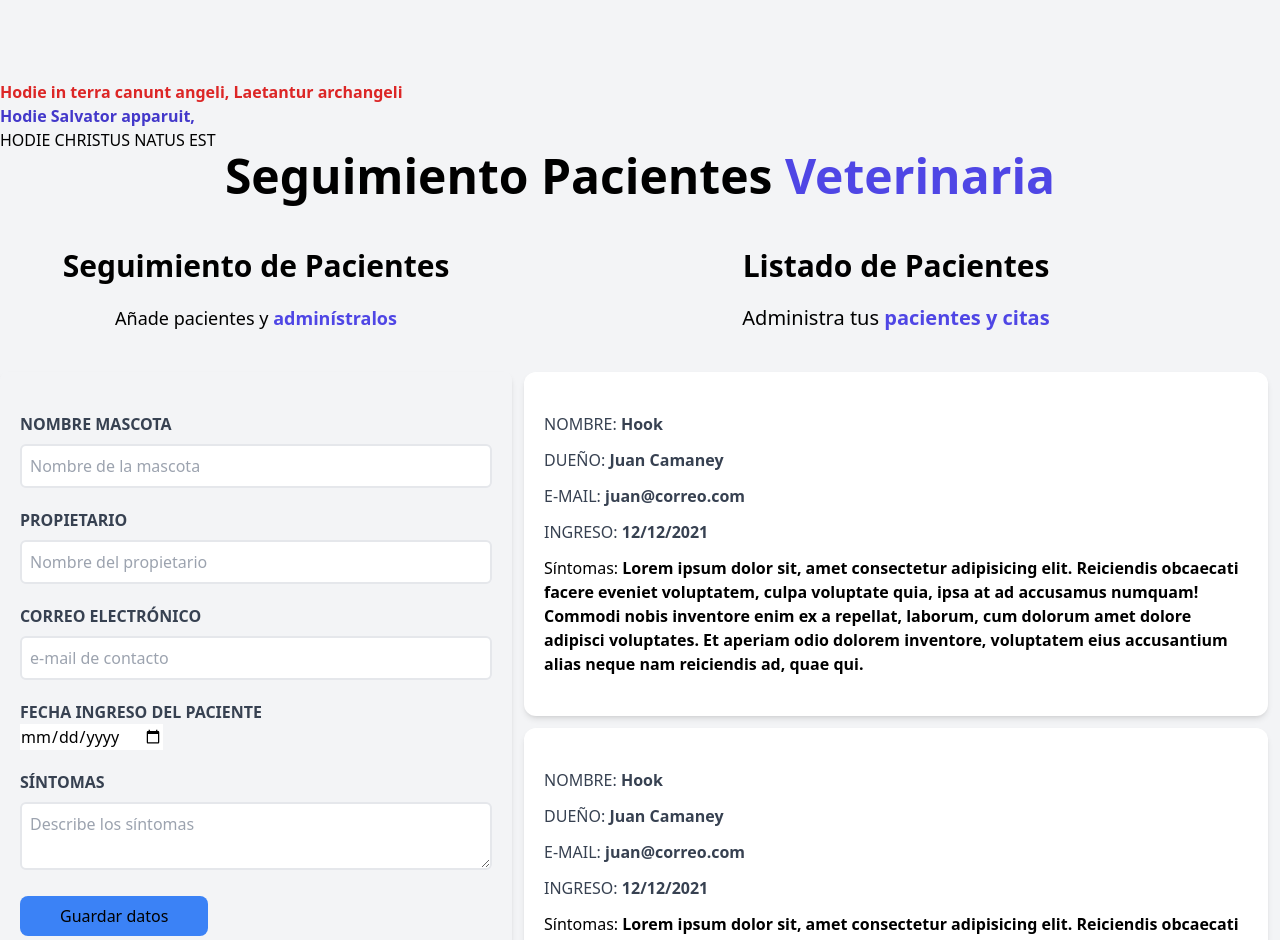
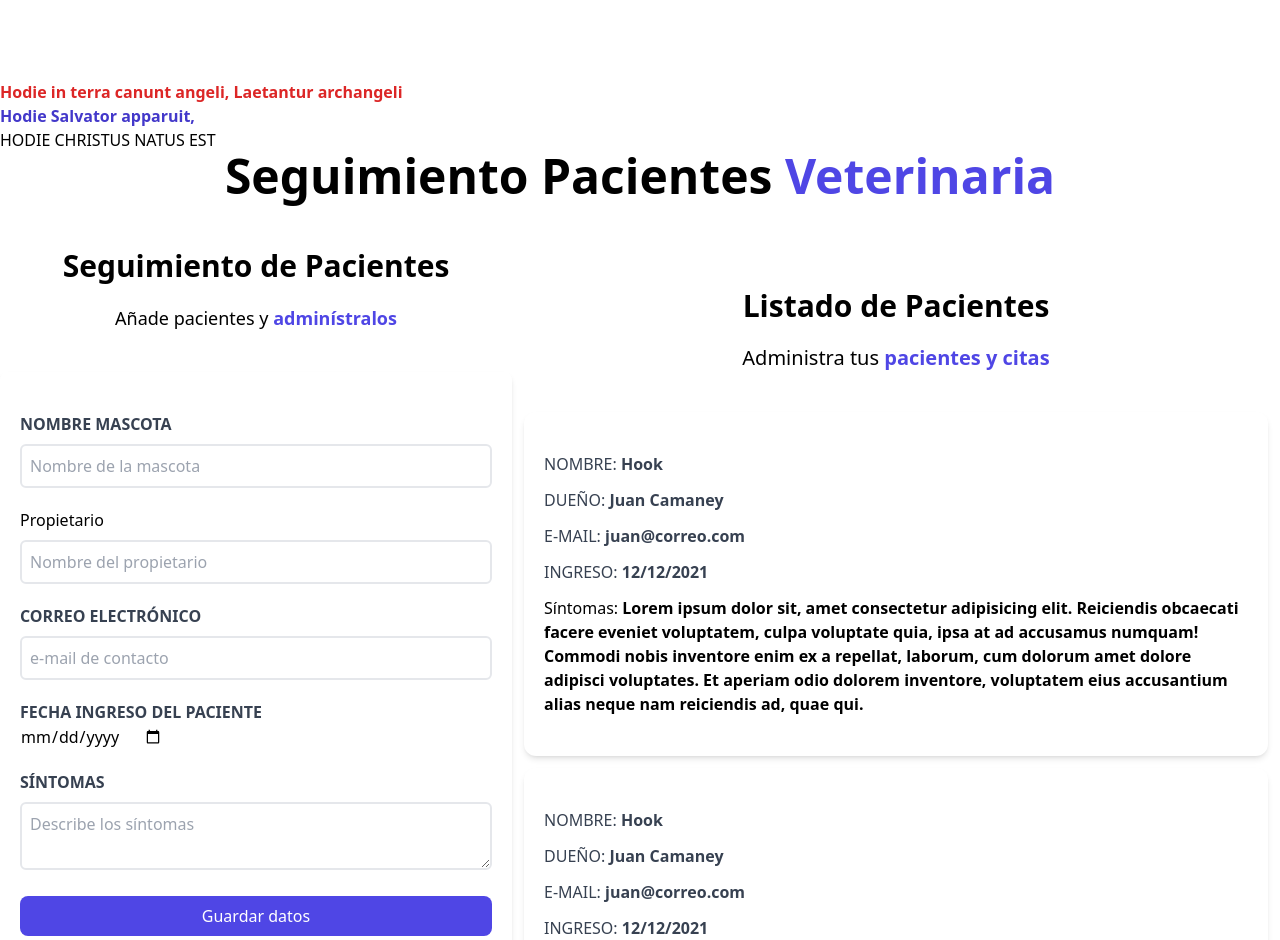
Before and after one commit to davidcanalesp/citas, a React (Vite) app: page / in a window 1280 px wide. Shown: the top 940 px of the page. Built offline with nearby package versions, Linux system fonts and the light colour scheme.

Commit message:
correccion de class por className y afinacion de estilos

```diff
--- a/index.html
+++ b/index.html
@@ -6,7 +6,7 @@
     <meta name="viewport" content="width=device-width, initial-scale=1.0" />
     <title>Veterinario</title>
   </head>
-  <body class='bg-gray-100 h-screen'>
+  <body className='bg-gray-100 h-screen'>
     <div id="root"></div>
     <script type="module" src="/src/main.jsx"></script>
   </body>
--- a/src/App.jsx
+++ b/src/App.jsx
@@ -5,14 +5,14 @@ import ListadoPacientes from "./ListadoPacientes";
 
 const App = () => {
   return (
-    <div class="container mx-auto mt-20">
+    <div className="container mx-auto mt-20">
       <h1 className="text-red-600 font-extrabold">
         Hodie in terra canunt angeli, Laetantur archangeli
       </h1>
       <p className="text-indigo-700 font-bold">Hodie Salvator apparuit,</p>
       <p className="uppercase">Hodie Christus natus est</p>
       <Header />
-      <div class='mt-12 md:flex'>
+      <div className='mt-12 md:flex'>
         <Formulario />
         <ListadoPacientes />
       </div>
--- a/src/Formulario.jsx
+++ b/src/Formulario.jsx
@@ -18,7 +18,7 @@ const Formulario = () => {
     }
 
     return (
-        <div class= 'md: w-1/2 lg:w-2/5'>
+        <div className= 'w-full md:w-1/2 lg:w-2/5'>
             <h2 className='font-black text-3xl text-center'>Seguimiento de Pacientes</h2>
             <p className='text-lg mt-5 text-center mb-10'>Añade pacientes y {' '}
                 <span className='text-indigo-600 font-bold'>adminístralos {nombre}</span>
@@ -40,7 +40,7 @@ const Formulario = () => {
                     />
                 </div>
                 <div className='mb-5'>
-                    <label htmlFor="mascota" class='block text-gray-700 uppercase font-bold'>Propietario</label>
+                    <label htmlFor="mascota" Name='block text-gray-700 uppercase font-bold'>Propietario</label>
                     <input
                         type='text'
                         placeholder="Nombre del propietario"
@@ -71,7 +71,7 @@ const Formulario = () => {
                     />
                 </div>
 
-                <div class='mb-5'>
+                <div className='mb-5'>
                     <label htmlFor="Sintomas" className='block text-gray-700 uppercase font-bold'>Síntomas</label>
                     <textarea
                         id= 'Sintoma'
@@ -86,7 +86,7 @@ const Formulario = () => {
                     <input
                         type="submit"
                         value='Guardar datos'
-                        class='bg-blue-500 py-2 px-10 rounded-lg'/>
+                        className='w-full bg-indigo-600 bold text-white py-2 px-10 rounded-lg hover:cursor-pointer hover:bg-indigo-700 transition-colors'/>
                 </div>
 
 
--- a/src/ListadoPacientes.jsx
+++ b/src/ListadoPacientes.jsx
@@ -3,7 +3,7 @@ import Paciente from './Paciente'
 
 const ListadoPacientes = () => {
     return (
-        <div class='w-1/2 lg:w-3/5 h-screen overflow-y-scroll'>
+        <div className='w-full mt-10 md:w-1/2 lg:w-3/5 h-screen transition-opacity md:overflow-y-scroll'>
             <h2 className='font-black text-3xl text-center'>Listado de Pacientes</h2>
             <p className='text-xl mt-5 mb-10 text-center'>Administra tus {' '}
             <span className='text-indigo-600 font-bold'>pacientes y citas</span></p>
```
